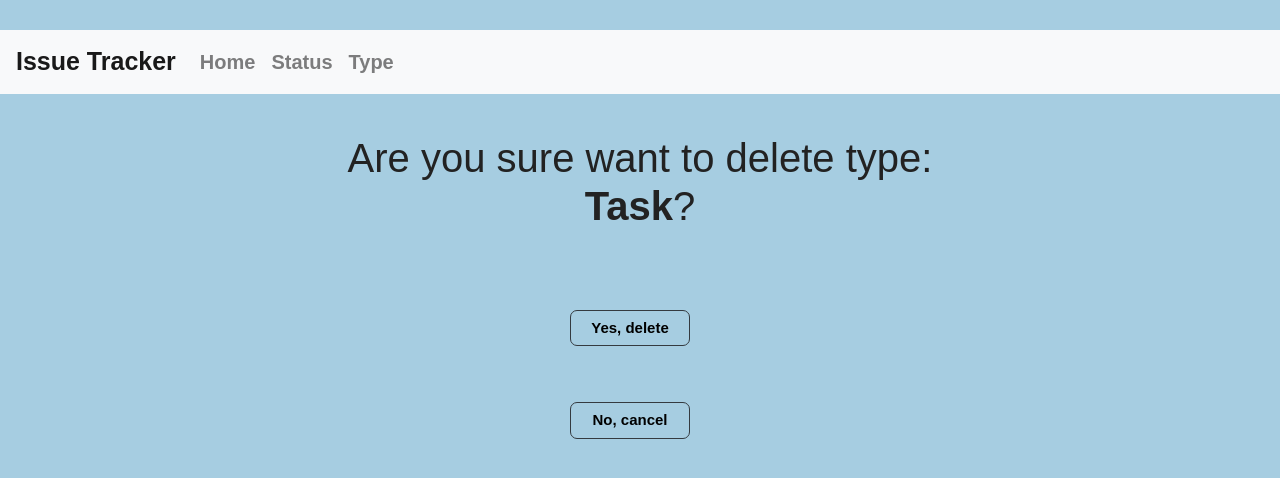
After one commit to Aisuluu1405/python_group_3_homework_49_Aisulu_Dzhusupova, a Django app: page /type/delete/1/ in a window 1280 px wide. The commit adds this page. Shown: the top 478 px of the page. Run offline with Django 3.2, Linux system fonts and the light colour scheme; data comes from the database, SQL or seed files in the repository; some libraries are stand-ins or nearby versions.

Commit message:
Created page 'type_delete.html'.

```diff
--- a/source/main/urls.py
+++ b/source/main/urls.py
@@ -18,7 +18,7 @@ from django.urls import path
 
 from webapp.views import IndexView, IssueView, IssueCreateView, issue_edit_view, issue_delete_view,\
     StatusIndexView, StatusCreateView, status_edit_view, status_delete_view,\
-    TypeIndexView, TypeCreateView, type_edit_view
+    TypeIndexView, TypeCreateView, type_edit_view, type_delete_view
 
 urlpatterns = [
     path('admin/', admin.site.urls),
@@ -34,4 +34,5 @@ urlpatterns = [
     path('type/', TypeIndexView.as_view(), name='type_index'),
     path('type/add/', TypeCreateView.as_view(), name='type_add'),
     path('type/<int:pk>/edit/', type_edit_view, name='type_edit'),
+    path('type/delete/<int:pk>/', type_delete_view, name='type_delete')
 ]
--- /dev/null
+++ b/source/webapp/templates/type_delete.html
@@ -0,0 +1,13 @@
+{% extends "base.html" %}
+{% block title %}Delete Type{% endblock %}
+
+{% block content %}
+    <h1 class="question text-center">Are you sure want to delete type:
+        <br>
+        <b>{{ type}}</b>?</h1>
+    <form method="POST" action="{% url "type_delete" type.pk %}" class="text-center">
+        {% csrf_token %}
+        <p><input type="submit" value="Yes, delete" class="btn btn-outline-dark"></p>
+        <p><a href="{% url 'type_index' %}" class="btn btn-outline-dark">No, cancel</a></p>
+    </form>
+{% endblock %}
--- a/source/webapp/templates/type_index.html
+++ b/source/webapp/templates/type_index.html
@@ -27,7 +27,7 @@
                                 <td>{{ type.pk }}</td>
                                 <td>{{ type}}</td>
 
-                                <td><p><a href=""><i class="fas fa-trash-alt"></i></a>
+                                <td><p><a href="{% url 'type_delete' type.pk %}"><i class="fas fa-trash-alt"></i></a>
                                        <a href="{% url 'type_edit' type.pk %}"><i class="fas fa-edit"></i></a></p> </td>
                             </tr>
                             </tbody>
--- a/source/webapp/views.py
+++ b/source/webapp/views.py
@@ -173,3 +173,12 @@ def type_edit_view(request, pk):
         return redirect('type_index')
     else:
         return render(request, 'type_edit.html', context={'form': form, 'type': type})
+
+
+def type_delete_view(request, pk):
+    type = get_object_or_404(Type, pk=pk)
+    if request.method == 'GET':
+        return render(request, 'type_delete.html', context={'type': type})
+    elif request.method == 'POST':
+        type.delete()
+    return redirect('type_index')
```
